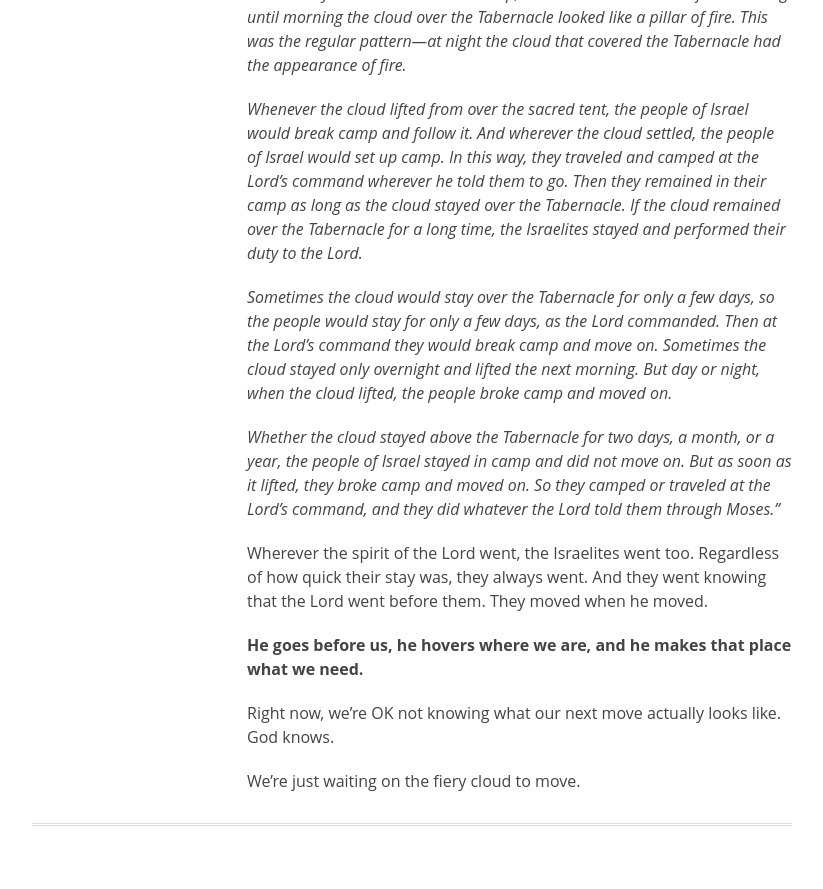
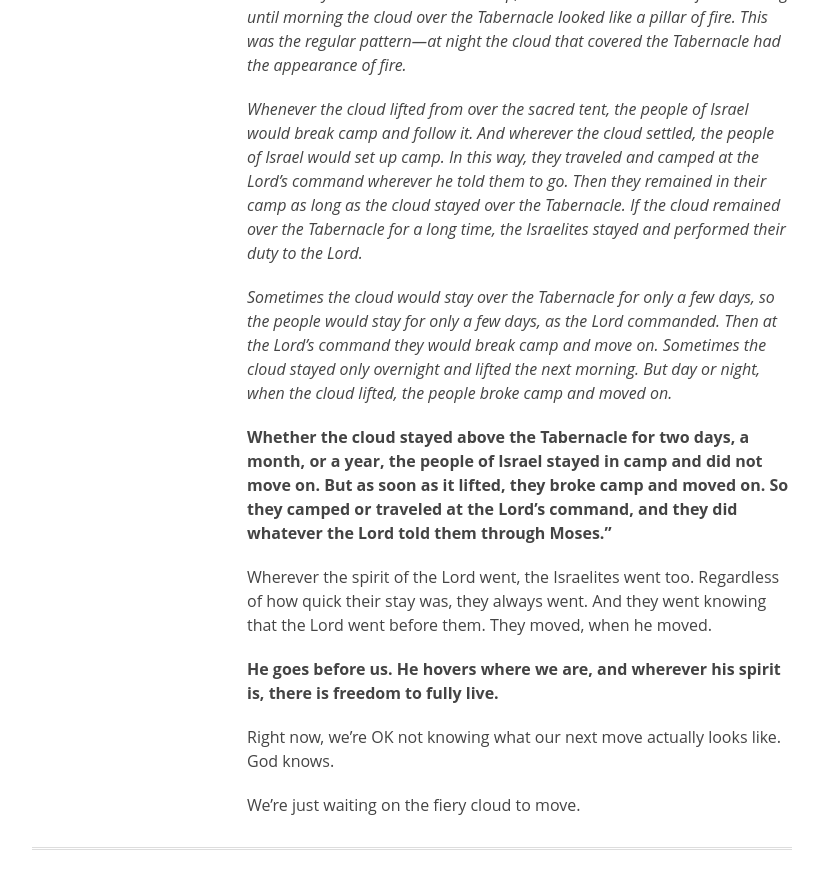
Before and after one commit to dreger/thelivingwell.co, a Jekyll site: the page built from _posts/be/2016-04-29-what-you-want.md, in a window 1280 px wide and 900 px high, scrolled down 2023 px. Shown: the top 889 px of the window, without its empty margins (228-1051 px from the left). Built offline with Jekyll 4.4.1, drawn with Linux system fonts in a browser that asks for light colours.

Commit message:
Update 2016-04-29-what-you-want.md

```diff
--- a/_posts/be/2016-04-29-what-you-want.md
+++ b/_posts/be/2016-04-29-what-you-want.md
@@ -48,11 +48,11 @@ God keeps drawing me back to the book of Numbers, 9:15.
 
  *Sometimes the cloud would stay over the Tabernacle for only a few days, so the people would stay for only a few days, as the Lord commanded. Then at the Lord’s command they would break camp and move on. Sometimes the cloud stayed only overnight and lifted the next morning. But day or night, when the cloud lifted, the people broke camp and moved on.*
 
- *Whether the cloud stayed above the Tabernacle for two days, a month, or a year, the people of Israel stayed in camp and did not move on. But as soon as it lifted, they broke camp and moved on. So they camped or traveled at the Lord’s command, and they did whatever the Lord told them through Moses.”*
+ **Whether the cloud stayed above the Tabernacle for two days, a month, or a year, the people of Israel stayed in camp and did not move on. But as soon as it lifted, they broke camp and moved on. So they camped or traveled at the Lord’s command, and they did whatever the Lord told them through Moses.”**
 
-Wherever the spirit of the Lord went, the Israelites went too. Regardless of how quick their stay was, they always went. And they went knowing that the Lord went before them. They moved when he moved.
+Wherever the spirit of the Lord went, the Israelites went too. Regardless of how quick their stay was, they always went. And they went knowing that the Lord went before them. They moved, when he moved.
 
-**He goes before us, he hovers where we are, and he makes that place what we need.**
+**He goes before us. He hovers where we are, and wherever his spirit is, there is freedom to fully live.**
 
 Right now, we’re OK not knowing what our next move actually looks like. God knows.
 
```
